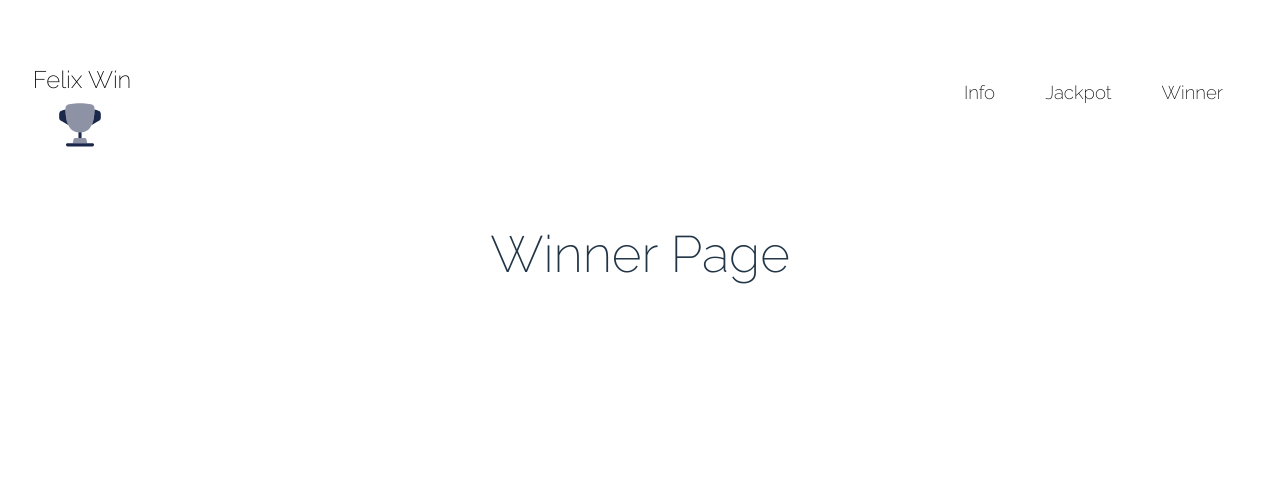
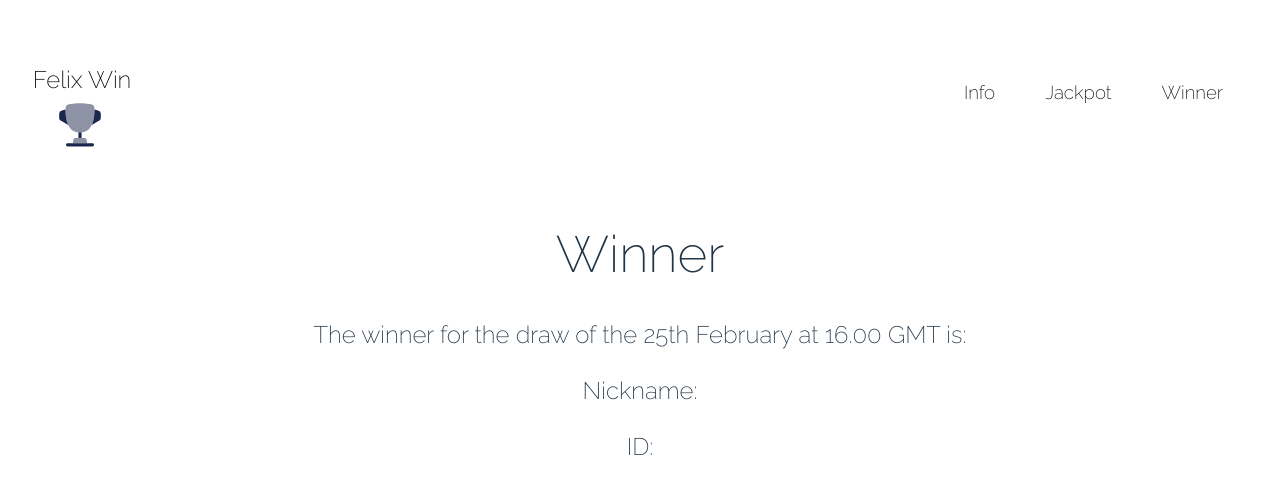
Before and after one commit to ChristianFrattini/felix-win, a React (Vite) app: page /winner in a window 1280 px wide. Shown: the top 494 px of the page. Built offline with nearby package versions, Linux system fonts and the light colour scheme; a web font is replaced by a local one.

Commit message:
winner page

```diff
--- a/src/components/ROUTES/jackpot/jackpot.component.jsx
+++ b/src/components/ROUTES/jackpot/jackpot.component.jsx
@@ -8,7 +8,8 @@ const Jackpot=()=>{
         <div>
             <div>
                 <h2>Jackpot</h2>
-                <h3>The current Jackpot is: {_JACKPOT} </h3>
+                <h3>The current Jackpot is: </h3>
+                <h2>${_JACKPOT}</h2>
                 <span>The next lottery draw is set on the {_EXTRACTION_DATE} </span>
             </div>
             <div>
--- a/src/components/ROUTES/winner/winner.component.jsx
+++ b/src/components/ROUTES/winner/winner.component.jsx
@@ -1,9 +1,13 @@
+import { _EXTRACTION_DATE, _ID, _NICKNAME } from '../../../var/var'
 import './winner.styles.scss'
 
 const WinnerPage=()=>{
     return(
         <div>
-            <h1>Winner Page</h1>
+            <h1>Winner</h1>
+            <h2>The winner for the draw of the {_EXTRACTION_DATE} is:</h2>
+            <h2>Nickname: {_NICKNAME}</h2>
+            <h2>ID: {_ID}</h2>
         </div>
     )
 }
--- a/src/components/currency-converter/currency-converter.component.jsx
+++ b/src/components/currency-converter/currency-converter.component.jsx
@@ -11,7 +11,7 @@ const API_URL= 'https://api.exchangeratesapi.io/v1/latest?access_key=b9c021bb451
 function CurrencyConverter({ initialAmount }) {
     const [exchangeRates, setExchangeRates] = useState({});
     const [convertedAmounts, setConvertedAmounts] = useState({});
-    const selectedCurrencies = ['EUR', 'GBP', 'CHF', 'USD', 'SOL', 'BRL', 'BOB', 'KWD','BHD', 'OMR', 'TND', 'LYD', 'MAD', 'PHP','JPY','CNY', 'MXN']; // Replace with the currencies you want to display
+    const selectedCurrencies = ['EUR', 'GBP', 'CHF', 'USD', 'PEN', 'BRL', 'BOB', 'KWD','BHD', 'OMR', 'TND', 'LYD', 'MAD', 'PHP','JPY','CNY', 'MXN']; // Replace with the currencies you want to display
 
     useEffect(() => {
       async function fetchExchangeRates() {
--- a/src/var/var.js
+++ b/src/var/var.js
@@ -1,2 +1,5 @@
 export const _EXTRACTION_DATE='25th February at 16.00 GMT';
 export const _JACKPOT=100;
+
+export const _NICKNAME='';
+export const _ID='';
```
